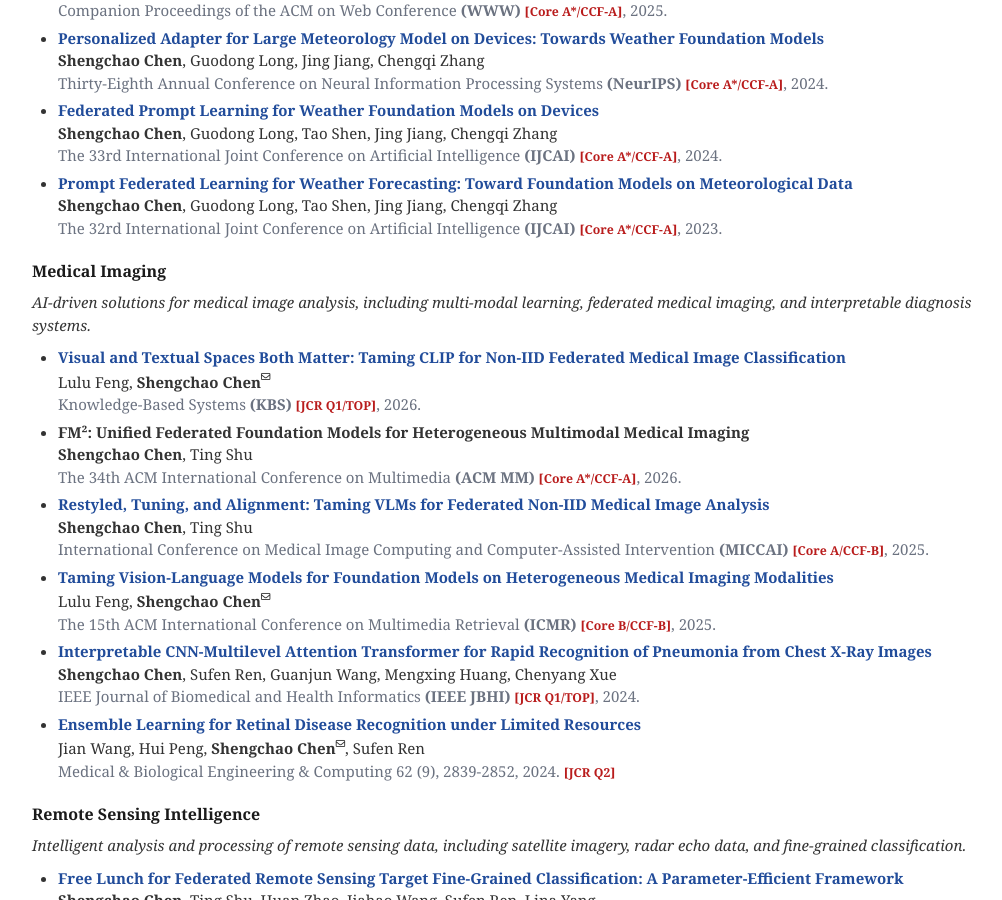
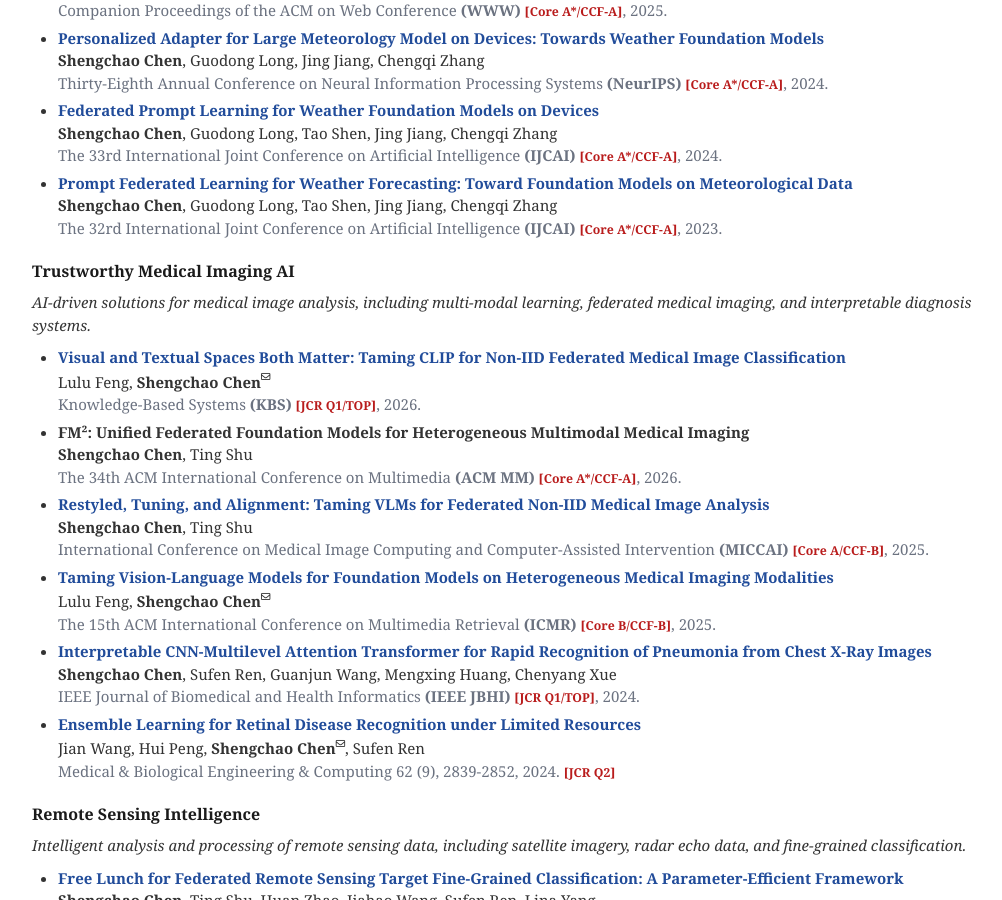
Before and after one commit to shengchaochen82/shengchaochen82.github.io, a Jekyll site: the page built from index.md, in a window 1280 px wide and 900 px high, scrolled down 1507 px. Shown: the whole window, without its empty margins (108-1110 px from the left). Built offline with Jekyll 4.4.1, drawn with Linux system fonts in a browser that asks for light colours.

Commit message:
Content: rename category to "Trustworthy Medical Imaging AI"
Co-Authored-By: Claude Sonnet 5 <noreply@anthropic.com>

```diff
--- a/_data/publications.yml
+++ b/_data/publications.yml
@@ -191,7 +191,7 @@ remote_sensing:
       image: "./assets/img/mask.png"
 
 medical_imaging:
-  title: "Medical Imaging"
+  title: "Trustworthy Medical Imaging AI"
   icon: "fa-heart-pulse"
   color: "#ef4444"
   description: "AI-driven solutions for medical image analysis, including multi-modal learning, federated medical imaging, and interpretable diagnosis systems."
```
